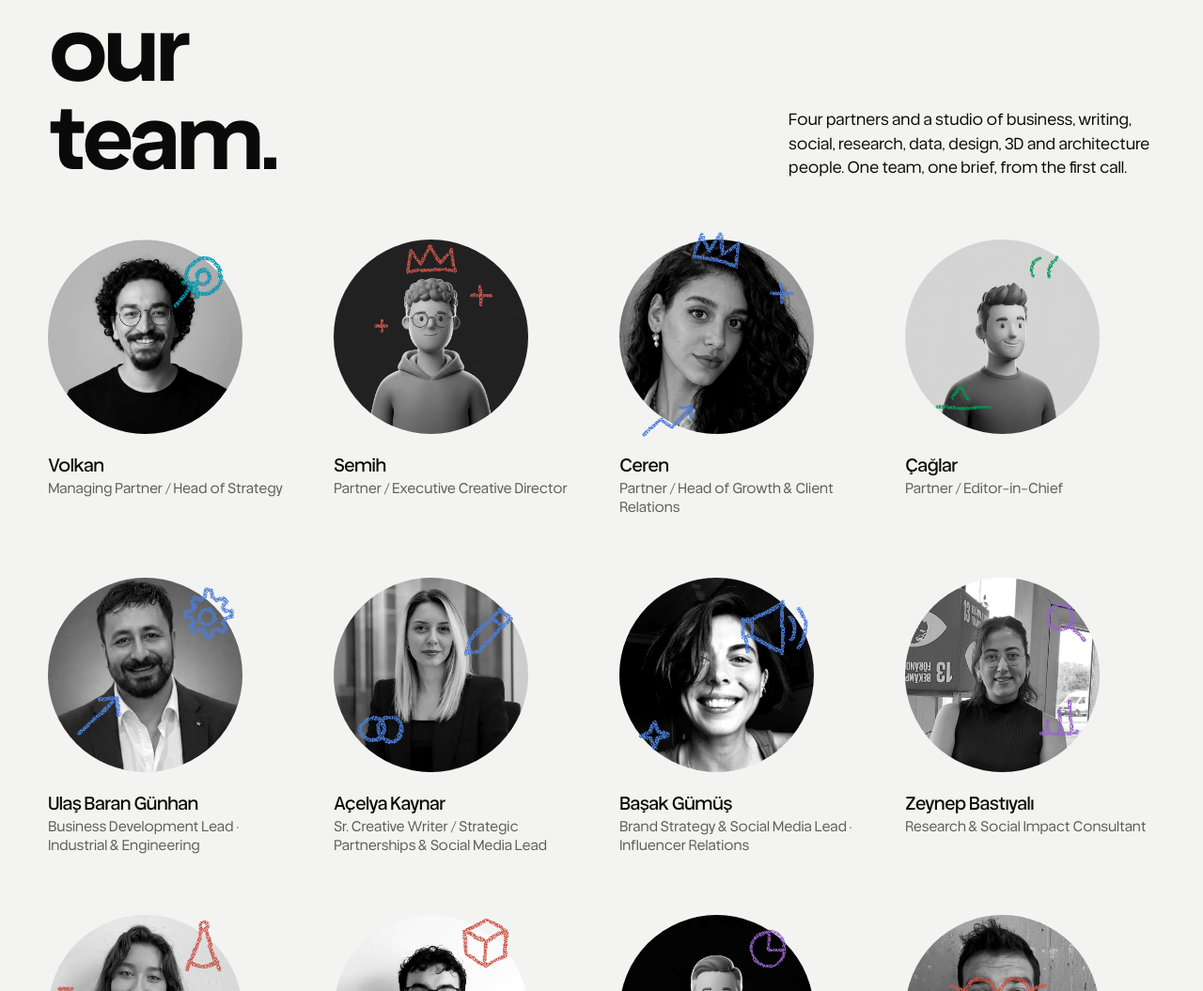
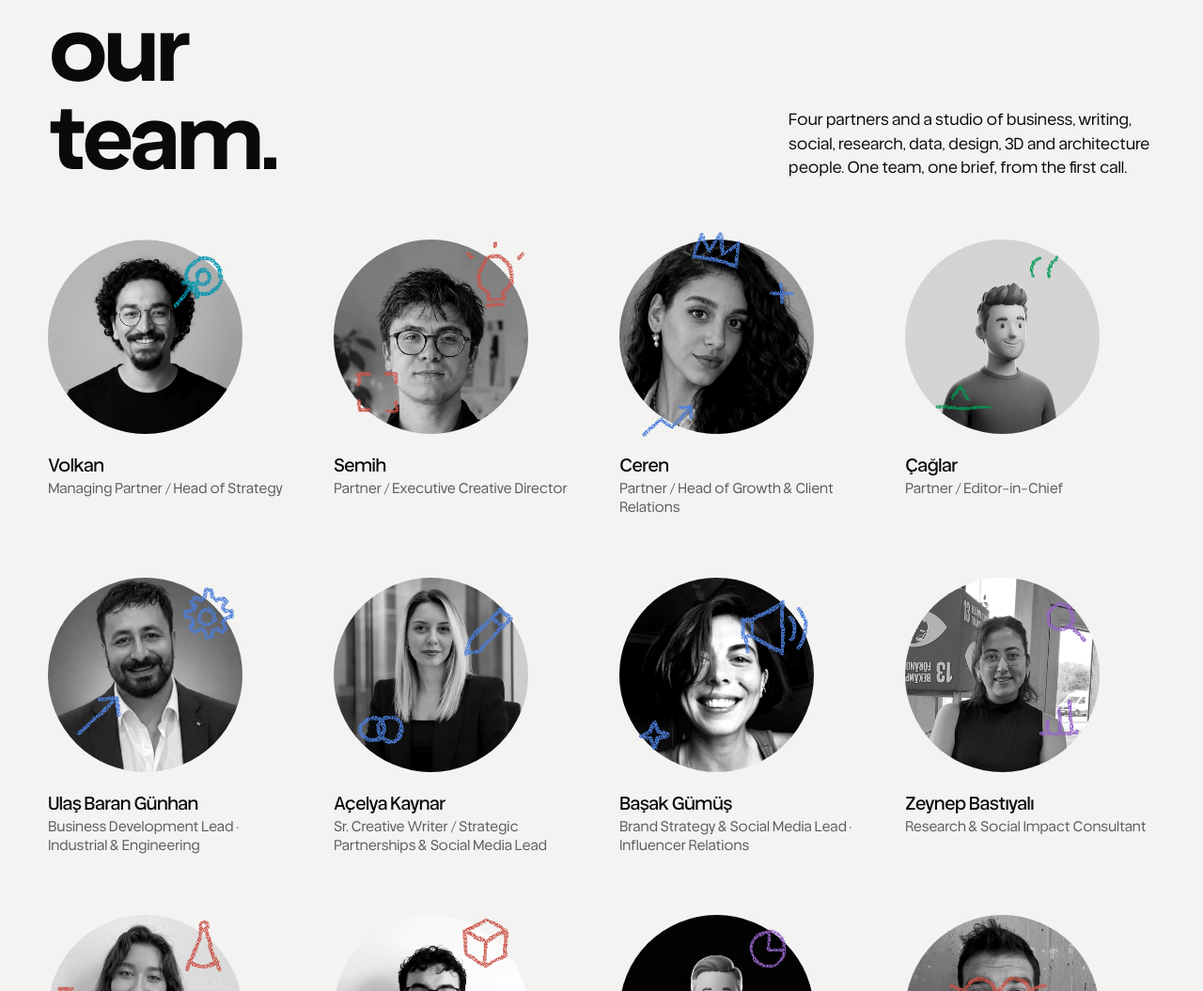
Before and after one commit to volkanmuyan/munus-site, a plain HTML site: page public/about.html in a window 1280 px wide. Shown: the part 1194-2249 px from the top of the page at 94% size. Drawn offline with nearby package versions, Linux system fonts and the light colour scheme; a script that the page names is missing.

Commit message:
Team: Semih's photo and a role-based doodle (bulb + viewfinder)
Co-Authored-By: Claude Opus 5.5 <noreply@anthropic.com>

```diff
--- a/public/about.html
+++ b/public/about.html
@@ -131,7 +131,7 @@
           <p class="tm-role">Managing Partner / Head of Strategy</p>
         </li>
         <li class="tm x-creative io" style="--d:0.06s">
-          <div class="tm-ph"><img src="/team/02.webp" alt="" width="720" height="720" loading="lazy" decoding="async"><svg class="doodle" viewBox="0 0 100 100" preserveAspectRatio="none" aria-hidden="true"><g transform="translate(10 0) scale(.8)"><path pathLength="1" d="M35 21L37 7L44 15L50 4L56 15L63 7L65 21Q50 17 35 21Z"/><path pathLength="1" d="M82 30v12M76 36h12"/><path pathLength="1" d="M18 52v7M14.5 55.5h7"/></g></svg></div>
+          <div class="tm-ph"><img src="/team/semih.webp" alt="Semih" width="800" height="800" loading="lazy" decoding="async"><svg class="doodle" viewBox="0 0 100 100" preserveAspectRatio="none" aria-hidden="true"><path pathLength="1" d="M79 27q-6-4-4-11q2-7 8-7q6 0 8 7q2 7-4 11v4h-8zM79 34h8"/><path pathLength="1" d="M83 4v-2M71 9l-2-1.5M95 9l2-1.5"/><path pathLength="1" d="M13 74v-5h5M27 69h5v5M32 83v5h-5M18 88h-5v-5"/></svg></div>
           <h3 class="tm-name">Semih</h3>
           <p class="tm-role">Partner / Executive Creative Director</p>
         </li>
```
Also changed, not shown: public/team/semih.webp (added).
